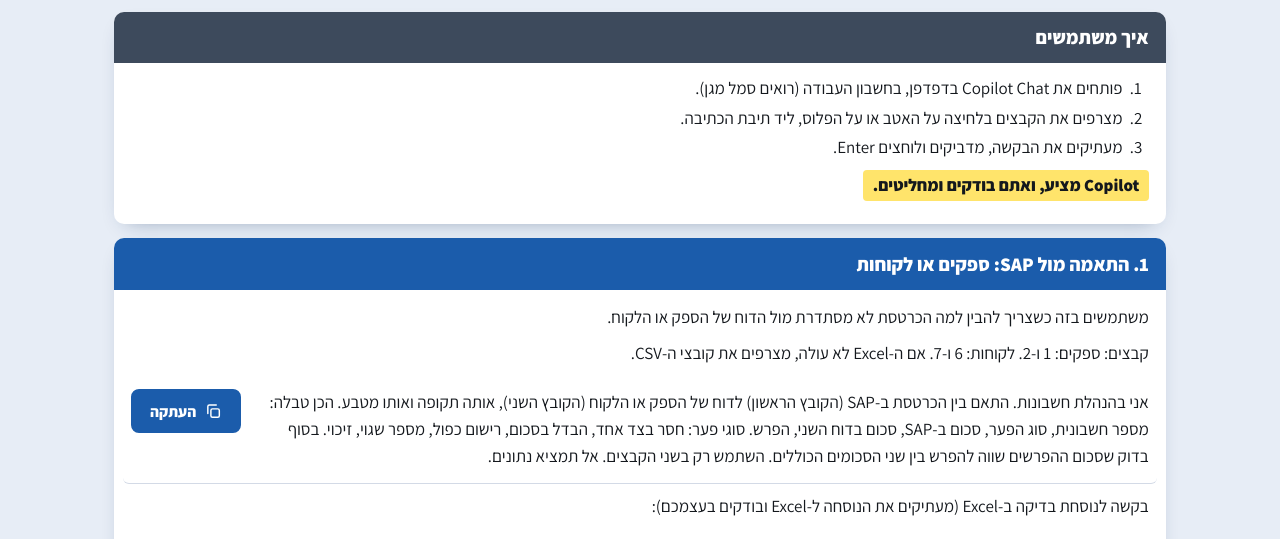
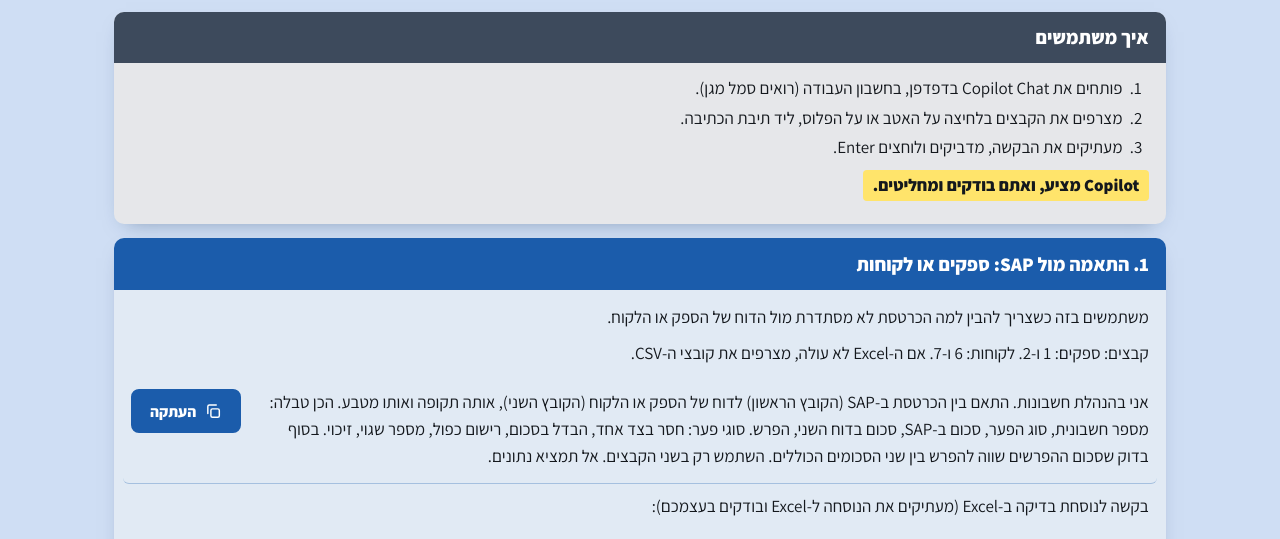
Before and after one commit to Valor-Automation-Solutions/copilot-toolkit, a plain HTML site: page finance-kit/index.html in a window 1280 px wide. Shown: the part 373-912 px from the top of the page. Drawn offline with Linux system fonts and the light colour scheme.

Commit message:
Replace white surfaces in finance-kit with tinted ones
Group bodies take a tint of their own color, page and section backgrounds are tinted.

Co-Authored-By: Claude Sonnet 5.5 <noreply@anthropic.com>

```diff
--- a/finance-kit/index.html
+++ b/finance-kit/index.html
@@ -10,7 +10,7 @@
 @font-face { font-family:"Assistant"; src:url("fonts/assistant-subset.woff") format("woff"); font-weight:200 800; font-display:swap; }
 :root {
   color-scheme: light dark;
-  --bg:#e7edf6; --card:#ffffff; --sand:#fff1c2; --sky:#d4e4fa; --wash:#eef2f8;
+  --bg:#cfdef4; --card:#ffffff; --sand:#ffe9a6; --sky:#bcd4f3; --wash:#eef2f8;
   --ink:#14181d; --muted:#465162; --rule:#d3dae6;
   --deep:#12315a; --on-deep:#ffffff; --on-deep-soft:#d3e0f4;
   --blue:#1b5cab; --on-blue:#ffffff; --blue-hover:#12315a;
@@ -52,15 +52,15 @@ h2 { margin:1.4rem 0 .5rem; font-size:1.9rem; line-height:1.25; font-weight:800;
 p, li { max-inline-size:70ch; text-wrap:pretty; }
 .sec > .wrap > p { margin:.4rem 0 .8rem; }
 .g1{--gc:var(--c1)} .g2{--gc:var(--c2)} .g3{--gc:var(--c3)} .g4{--gc:var(--c4)} .g5{--gc:var(--c5)} .g6{--gc:var(--c6)} .g7{--gc:var(--c7)}
-.grp { margin-block:.9rem; border-radius:10px; overflow:hidden; background:var(--card); box-shadow:0 8px 20px -12px rgba(18,49,90,.45); }
+.grp { margin-block:.9rem; border-radius:10px; overflow:hidden; background:color-mix(in srgb, var(--gc) 13%, var(--card)); box-shadow:0 8px 20px -12px rgba(18,49,90,.5); }
 .grp > h3 { margin:0; padding:.65rem 1.1rem; font-size:1.2rem; font-weight:800; background:var(--gc); color:var(--gt); }
 .gbody { padding:.35rem 1.1rem .9rem; }
 .gbody > p { margin:.55rem 0; }
 .gbody > h4 { margin:1rem 0 .2rem; font-size:1rem; font-weight:800; color:var(--gc); }
 .two { display:grid; grid-template-columns:1fr; gap:.9rem 1.1rem; align-items:start; }
 @media (min-width:48rem) { .two { grid-template-columns:1fr 1fr; } }
-.prompt { display:grid; grid-template-columns:1fr auto; gap:.8rem 1rem; align-items:start; padding:.8rem .5rem; margin-inline:-.5rem; border-block-end:1px solid var(--rule); border-radius:6px; transition:background-color .15s; }
-.prompt:hover { background:color-mix(in srgb, var(--gc) 9%, var(--card)); }
+.prompt { display:grid; grid-template-columns:1fr auto; gap:.8rem 1rem; align-items:start; padding:.8rem .5rem; margin-inline:-.5rem; border-block-end:1px solid color-mix(in srgb, var(--gc) 30%, transparent); border-radius:6px; transition:background-color .15s; }
+.prompt:hover { background:color-mix(in srgb, var(--gc) 16%, var(--card)); }
 .prompt p { margin:0; max-inline-size:none; }
 .copy { position:relative; }
 .copy-button { display:inline-flex; align-items:center; gap:.5rem; min-block-size:2.75rem; padding:.4rem 1.05rem; border:2px solid var(--gc, var(--blue)); border-radius:8px; background:var(--gc, var(--blue)); color:var(--gt); font:800 .95rem var(--font); cursor:pointer; transition:filter .15s,transform .1s; }
@@ -87,7 +87,7 @@ ol li { padding-inline-start:.25rem; margin-block:.15rem; }
 .ext { font-size:.8rem; font-weight:800; letter-spacing:.06em; color:var(--muted); font-variant-numeric:tabular-nums; }
 .btn { display:inline-flex; align-items:center; gap:.6rem; min-block-size:3.1rem; padding:.55rem 1.4rem; border-radius:8px; background:var(--c4); color:var(--gt); font-weight:800; text-decoration:none; transition:filter .15s; box-shadow:0 8px 18px -10px rgba(180,71,10,.7); }
 .btn:hover { filter:brightness(.9); }
-.table-wrap { overflow-x:auto; margin-block:.5rem 0; border:1px solid var(--rule); border-radius:8px; scrollbar-color:var(--c3) transparent; }
+.table-wrap { overflow-x:auto; margin-block:.5rem 0; border:1px solid color-mix(in srgb, var(--c3) 35%, transparent); border-radius:8px; background:color-mix(in srgb, var(--c3) 6%, var(--card)); scrollbar-color:var(--c3) transparent; }
 table { border-collapse:collapse; inline-size:100%; min-inline-size:36rem; font-variant-numeric:tabular-nums; }
 th, td { padding:.65rem .9rem; text-align:start; vertical-align:top; border-block-end:1px solid var(--rule); }
 thead th { background:color-mix(in srgb, var(--c3) 16%, var(--card)); font-weight:800; border-block-end:2px solid var(--c3); }
```
